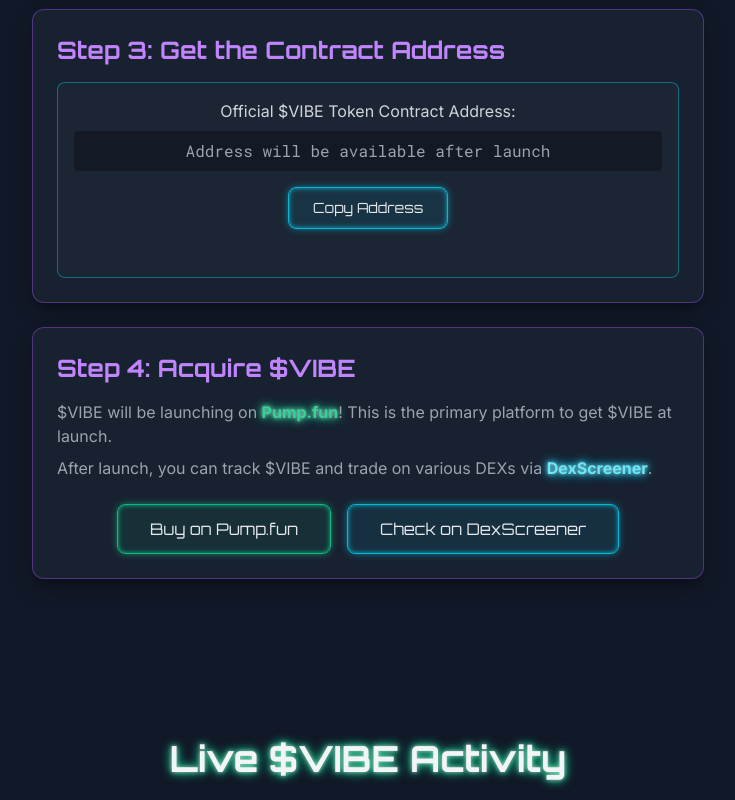
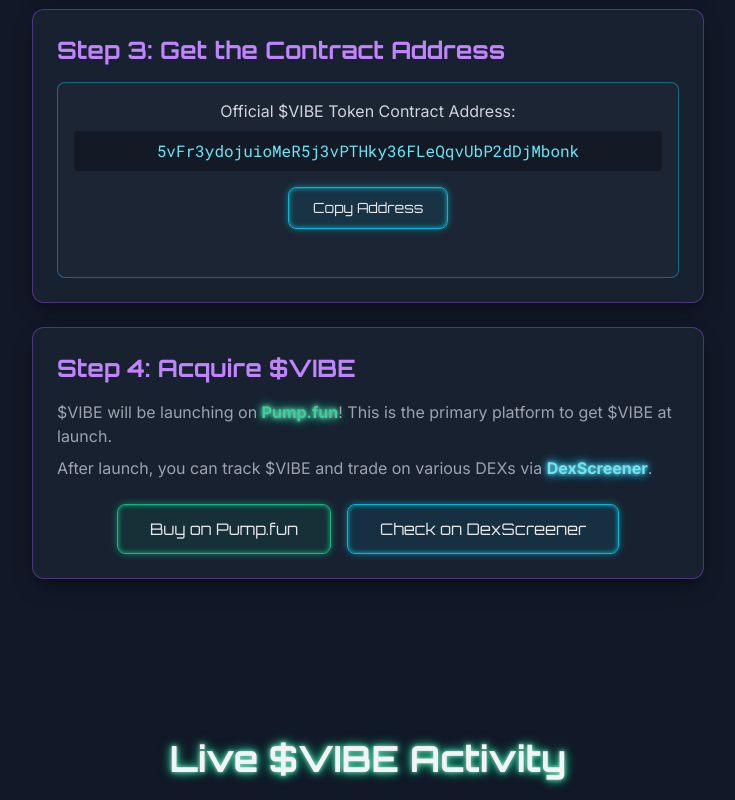
Before and after one commit to Mailguru2023/VibeVibes, a plain HTML site: page index.html in a window 1280 px wide. Shown: the part 5200-6000 px from the top of the page, without its empty margins (272-1007 px from the left). Drawn offline with nearby package versions, Linux system fonts and the light colour scheme.

Commit message:
Update index.html

```diff
--- a/index.html
+++ b/index.html
@@ -779,7 +779,7 @@
             const CONFIG = {
                 // IMPORTANT: Replace with your TOKEN MINT ADDRESS to activate the real transaction feed.
                 // Example: "So11111111111111111111111111111111111111112"
-                tokenMintAddress: "",
+                tokenMintAddress: "5vFr3ydojuioMeR5j3vPTHky36FLeQqvUbP2dDjMbonk",
 
                 // IMPORTANT: You can use a free public RPC endpoint.
                 // Using a dedicated one from Helius, QuickNode, etc., is recommended for production.
```
